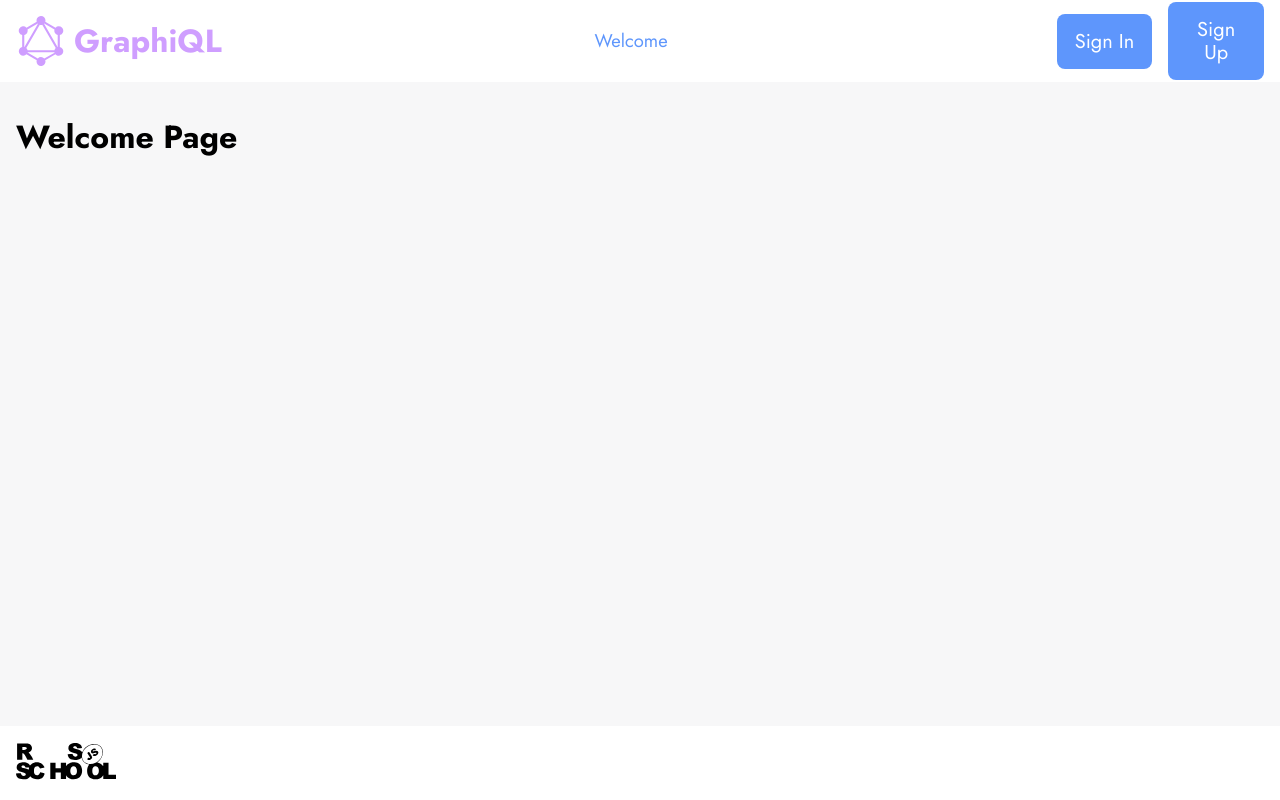
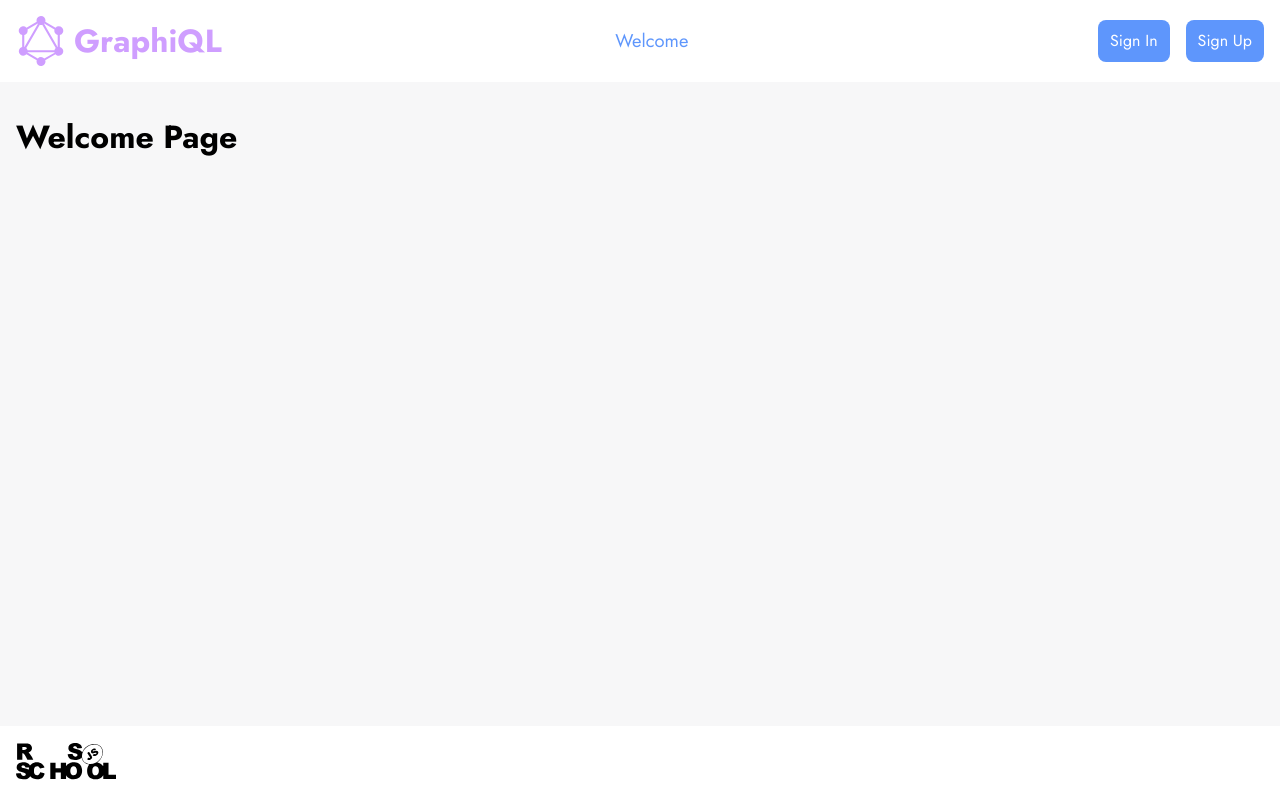
Before and after one commit to andrplko/graphiql-app, a Next.js app: page / in a window 1280 px wide. Built offline with nearby package versions, Linux system fonts and the light colour scheme; no server answers.

Commit message:
fix: change styles

```diff
--- a/src/UI/AuthLink/AuthLink.module.scss
+++ b/src/UI/AuthLink/AuthLink.module.scss
@@ -1,6 +1,6 @@
 .container {
   margin-top: 1rem;
-  font-size: 1.25rem;
+  font-size: 1rem;
   text-align: center;
 }
 
--- a/src/UI/Button/Button.module.scss
+++ b/src/UI/Button/Button.module.scss
@@ -1,9 +1,8 @@
 .button {
-  width: 100%;
-  padding: 1rem;
+  padding: 0.75rem;
   text-align: center;
   color: $white-color;
-  font-size: 1.25rem;
+  font-size: 1rem;
   border-radius: $border-radius;
   background-color: $blue-color;
   transition: 0.3s ease;
--- a/src/UI/Button/index.tsx
+++ b/src/UI/Button/index.tsx
@@ -7,7 +7,7 @@ interface ButtonProps extends ButtonHTMLAttributes<HTMLButtonElement> {
 
 const Button = ({ children, ...props }: ButtonProps) => {
   return (
-    <button className={styles.button} {...props}>
+    <button {...props} className={`${styles.button} ${props.className}`}>
       {children}
     </button>
   );
--- a/src/UI/Input/Input.module.scss
+++ b/src/UI/Input/Input.module.scss
@@ -1,22 +1,18 @@
 .container {
   display: flex;
   flex-direction: column;
-  font-size: 1.25rem;
-  margin-bottom: 1rem;
-}
-
-.label {
-  margin-bottom: 0.2rem;
+  font-size: 1rem;
 }
 
 .text {
+  display: inline-block;
+  margin-bottom: 0.25rem;
   user-select: none;
 }
 
 .input {
   width: 100%;
-  margin-top: 0.5rem;
-  padding: 1.25rem;
+  padding: 0.75rem;
   color: $black-color;
   background-color: $white-color;
   border: 1px solid $grey-color;
@@ -34,6 +30,7 @@
 }
 
 .error {
+  margin-top: 0.25rem;
   height: 1.75rem;
   color: $red-color;
 }
--- a/src/UI/RSLogo/RSLogo.module.scss
+++ b/src/UI/RSLogo/RSLogo.module.scss
@@ -2,10 +2,10 @@
   cursor: pointer;
   @media (hover: hover) {
     &:hover {
-      color: $purple-color;
+      color: $purple-light-color;
 
       .svg {
-        fill: $purple-color;
+        fill: $purple-light-color;
       }
     }
   }
--- a/src/components/Logo/Logo.module.scss
+++ b/src/components/Logo/Logo.module.scss
@@ -6,5 +6,5 @@
 
 .title {
   margin: 0;
-  color: #CF9EFF;
+  color: $purple-light-color;
 }
```
Also changed, not shown: src/UI/Input/index.tsx (+17 -4 lines).
